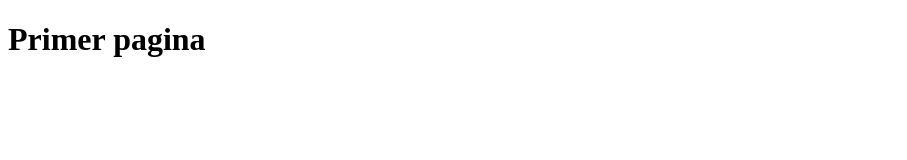
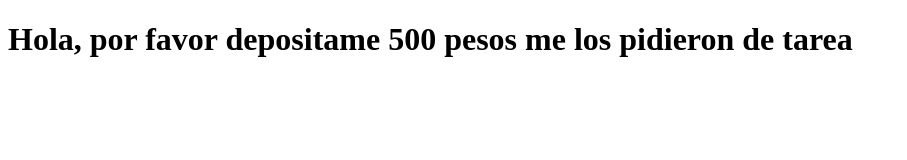
Before and after one commit to victorLTI/PRUEBA52, a plain HTML site: page index.html in a window 1280 px wide. Shown: the whole page, without its empty margins (0-907 px from the left). Drawn offline with Linux system fonts and the light colour scheme.

Commit message:
Update index.html

```diff
--- a/index.html
+++ b/index.html
@@ -7,7 +7,8 @@
     <title>Document</title>
 </head>
 <body>
-    <h1>Primer pagina</h1>
-    <!-- jijija -->
+
+    <h1>Hola, por favor depositame 500 pesos me los pidieron de tarea</h1>
+
 </body>
 </html>
```
